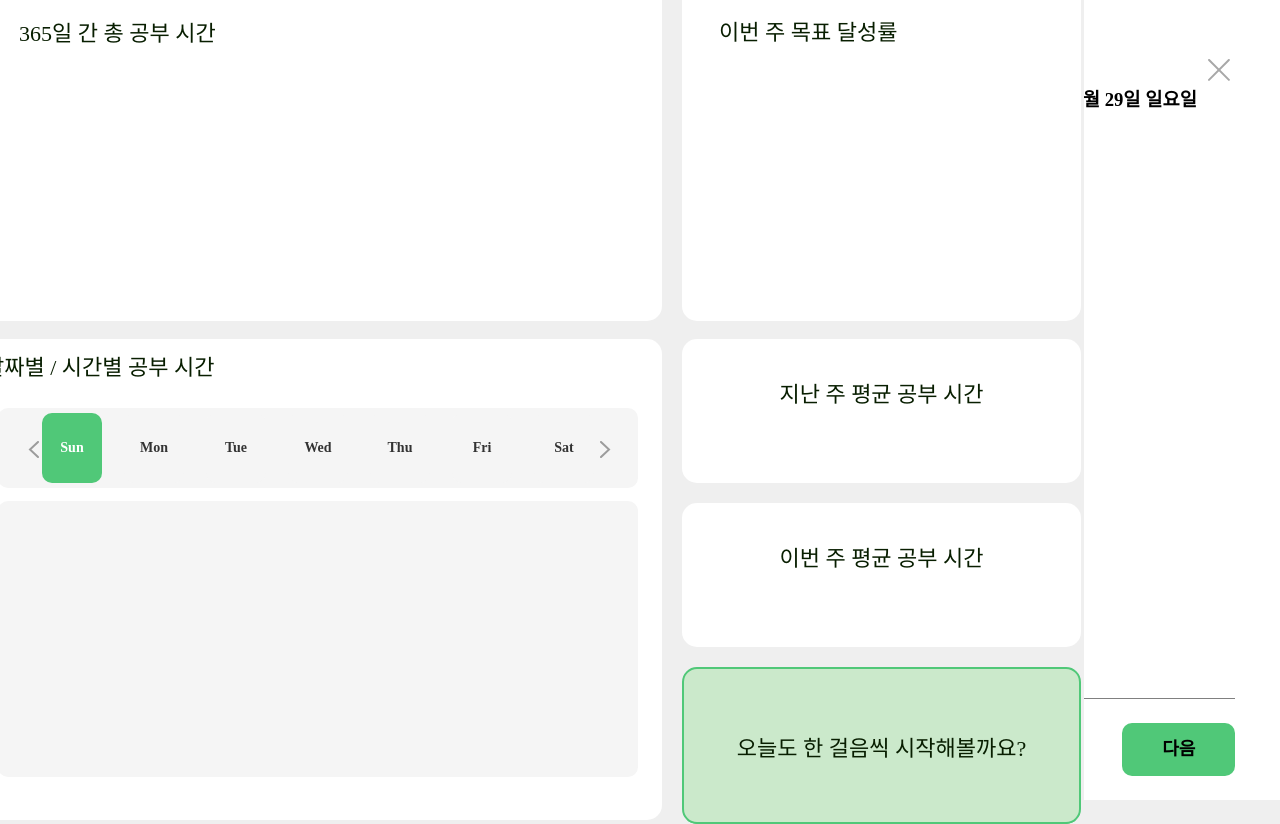
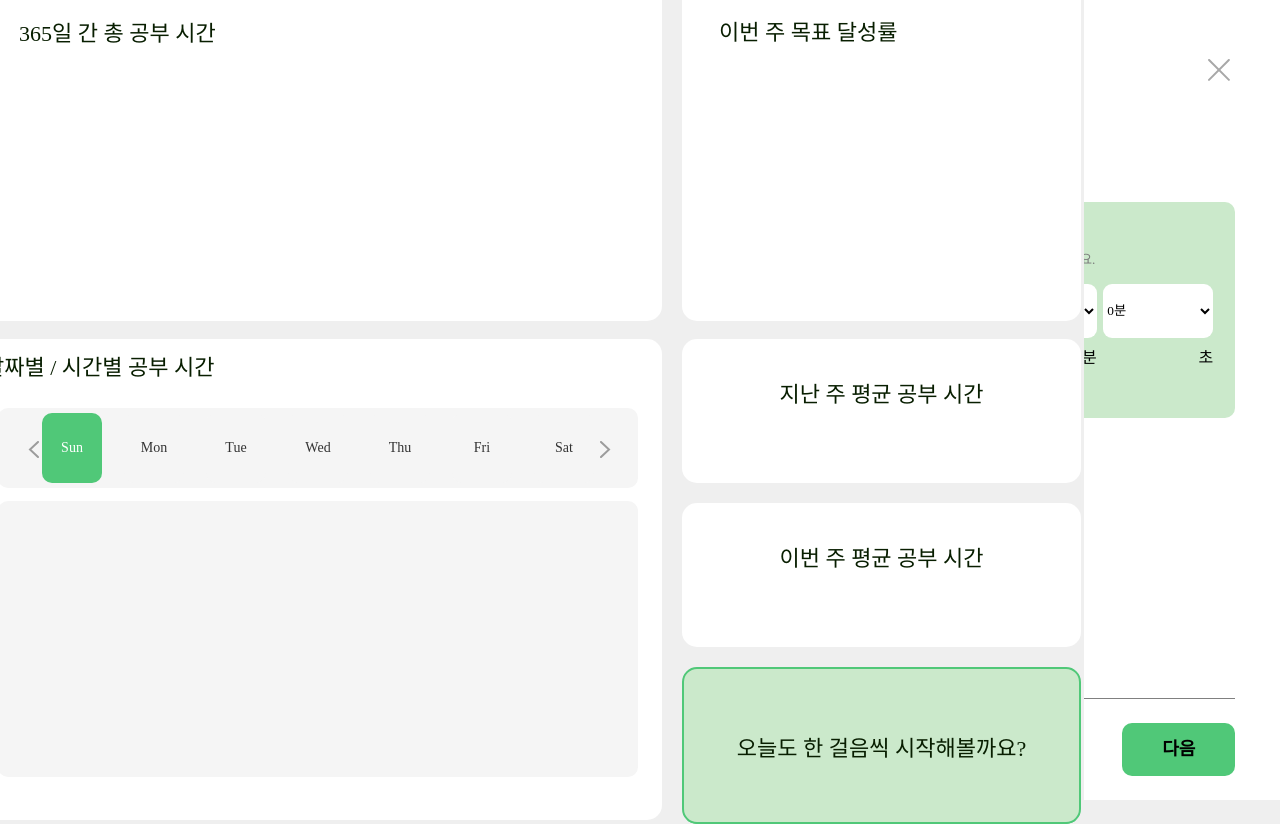
Before and after one commit to StudyTimeWeb/StudyTime_React, a React (Vite) app: page / in a window 1280 px wide. Built offline with nearby package versions, Linux system fonts and the light colour scheme; a web font is replaced by a local one.

Commit message:
home1_11

```diff
--- a/src/pages/Home.jsx
+++ b/src/pages/Home.jsx
@@ -5,10 +5,16 @@ import NextIcon from "../assets/icons/home_dates_next.svg";
 import PrevIcon from "../assets/icons/home_dates_previous.svg";
 import { useState } from "react";
 import HomeDating from "./Homedating";
+import TimeSettigBox from "./../components/common/TimeSettingBox";
+import GreenSetterBox from "./../components/common/GeenSetterBox";
+
 const Home = () => {
   const days = ["Sun", "Mon", "Tue", "Wed", "Thu", "Fri", "Sat"];
+  const [studyHour, setStudyHour] = useState("5");
+  const [studyMin, setStudyMin] = useState("30");
+  const [studySec, setStudySec] = useState("00");
+  const today = days[new Date().getDay()];
 
-  const today = days[new Date().getDay()];
   return (
     <>
       <s.PageLayout>
@@ -29,7 +35,20 @@ const Home = () => {
             </Row>
           </MainBox>
         </Container>
-        <RightSideBar next="/2"></RightSideBar>
+        <RightSideBar next="/2">
+          <GreenSetterBox>
+            <TimeSettigBox
+              title="오늘 총 공부 시간"
+              small="휴식을 제외한 목표 시간을 설정해주세요."
+              hour={studyHour}
+              min={studyMin}
+              sec={studySec}
+              setHour={setStudyHour}
+              setMin={setStudyMin}
+              setSec={setStudySec}
+            ></TimeSettigBox>
+          </GreenSetterBox>
+        </RightSideBar>
       </s.PageLayout>
       <Container>
         <MainBox>
--- a/src/pages/Homedating.jsx
+++ b/src/pages/Homedating.jsx
@@ -47,7 +47,6 @@ const DayBox = styled.div`
   color: ${(props) => (props.isSelected ? "#fff" : "#333")};
   border-radius: 10px;
   font-size: 14px;
-  font-weight: bold;
   cursor: pointer;
   transition: background-color 0.3s, color 0.3s;
 
```
